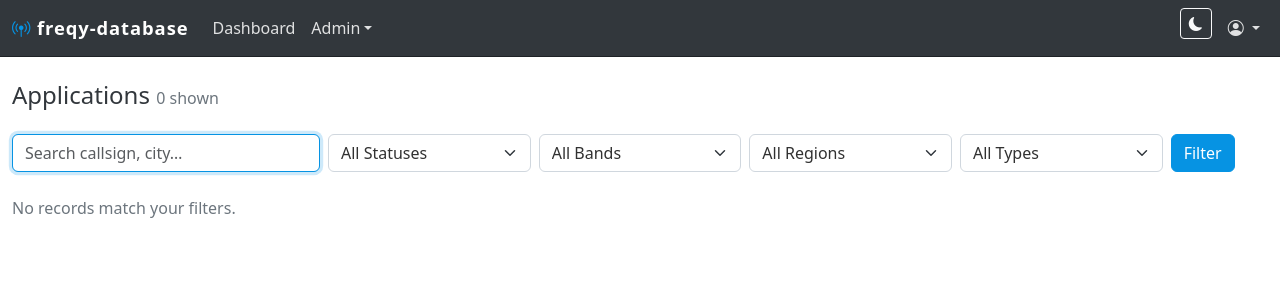
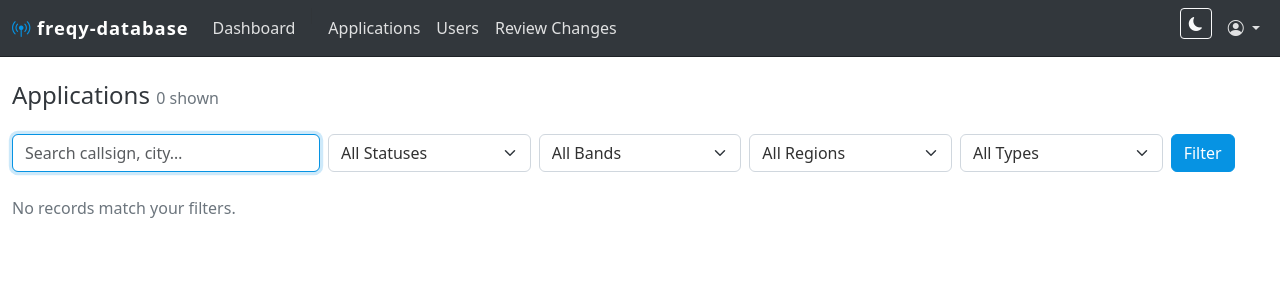
Before and after one commit to nf9k/freqy, a Flask app: page /admin/applications in a window 1280 px wide. Shown: the top 300 px of the page. Run offline with Flask 3, Linux system fonts and the light colour scheme; the visitor is signed in with stand-in values (Sample User, id 1); data that the repository does not hold is empty; some libraries are stand-ins or nearby versions.

Commit message:
Replace admin dropdown with inline nav items and separator
Co-Authored-By: Claude Sonnet 4.6 <noreply@anthropic.com>

```diff
--- a/app/templates/base.html
+++ b/app/templates/base.html
@@ -27,14 +27,15 @@
           <a class="nav-link" href="{{ url_for('main.dashboard') }}">Dashboard</a>
         </li>
         {% if current_user.is_admin %}
-        <li class="nav-item dropdown">
-          <a class="nav-link dropdown-toggle" href="#" data-bs-toggle="dropdown">Admin</a>
-          <ul class="dropdown-menu">
-            <li><a class="dropdown-item" href="{{ url_for('admin.applications') }}">Applications</a></li>
-            <li><a class="dropdown-item" href="{{ url_for('admin.users') }}">Users</a></li>
-            <li><hr class="dropdown-divider"></li>
-            <li><a class="dropdown-item" href="{{ url_for('admin.review_changes') }}">Review Changes</a></li>
-          </ul>
+        <li class="nav-item"><span class="vr mx-2 opacity-25 d-none d-lg-block align-self-center"></span></li>
+        <li class="nav-item">
+          <a class="nav-link" href="{{ url_for('admin.applications') }}">Applications</a>
+        </li>
+        <li class="nav-item">
+          <a class="nav-link" href="{{ url_for('admin.users') }}">Users</a>
+        </li>
+        <li class="nav-item">
+          <a class="nav-link" href="{{ url_for('admin.review_changes') }}">Review Changes</a>
         </li>
         {% endif %}
       </ul>
```
